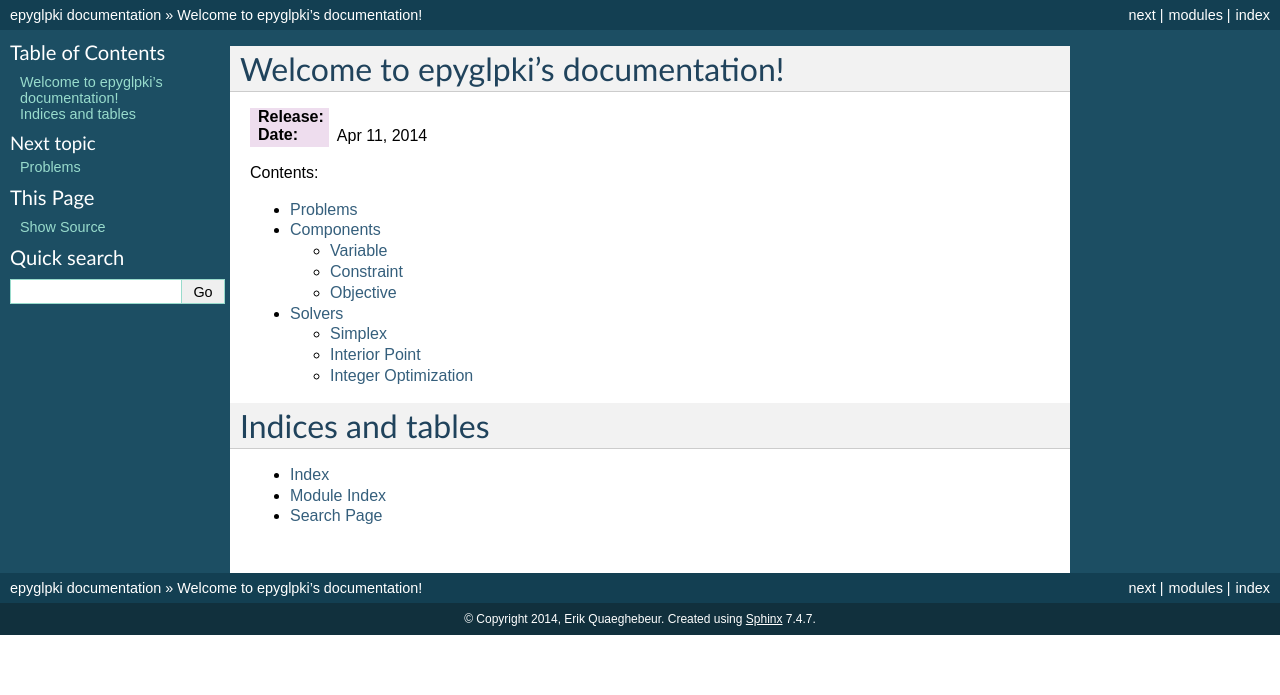
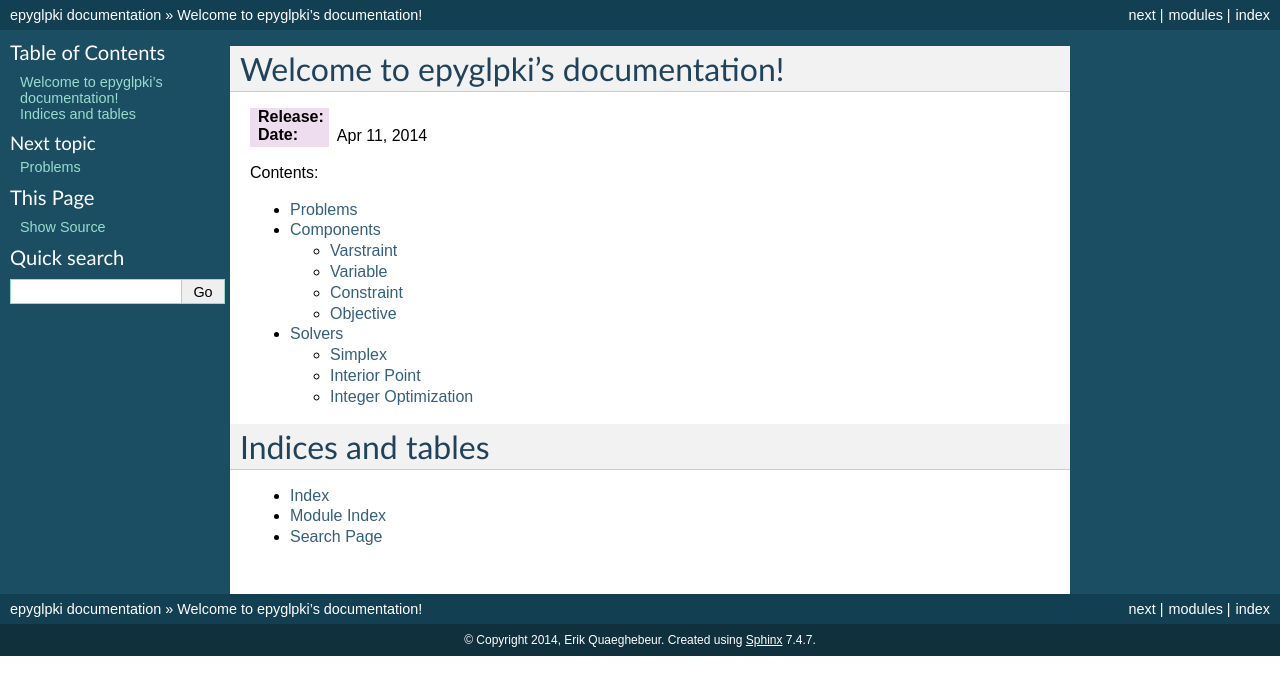
Before and after one commit to equaeghe/ecyglpki, a Sphinx documentation site: the page built from docs/source/index.rst, in a window 1280 px wide. Shown: the top 695 px of the page. Built offline with Sphinx 7.4.7, drawn with Linux system fonts in a browser that asks for light colours.

Commit message:
class refactoring work

```diff
--- a/docs/source/components.rst
+++ b/docs/source/components.rst
@@ -6,6 +6,11 @@
 
 Components
 ==========
+
+Varstraint
+----------
+
+.. autoclass:: Varstraint
 
 Variable
 --------
--- a/docs/source/conf.py
+++ b/docs/source/conf.py
@@ -94,7 +94,7 @@ pygments_style = 'sphinx'
 
 # -- Autodoc options -----------------------------------------------------------
 autodoc_member_order = 'bygroup'
-autodoc_default_flags = ['members', 'undoc-members']
+autodoc_default_flags = ['members', 'undoc-members', 'show-inheritance']
 todo_include_todos = True
 
 def fix_sig(app, what, name, obj, options, signature, return_annotation):
```
Also changed, not shown: 1 other file.
